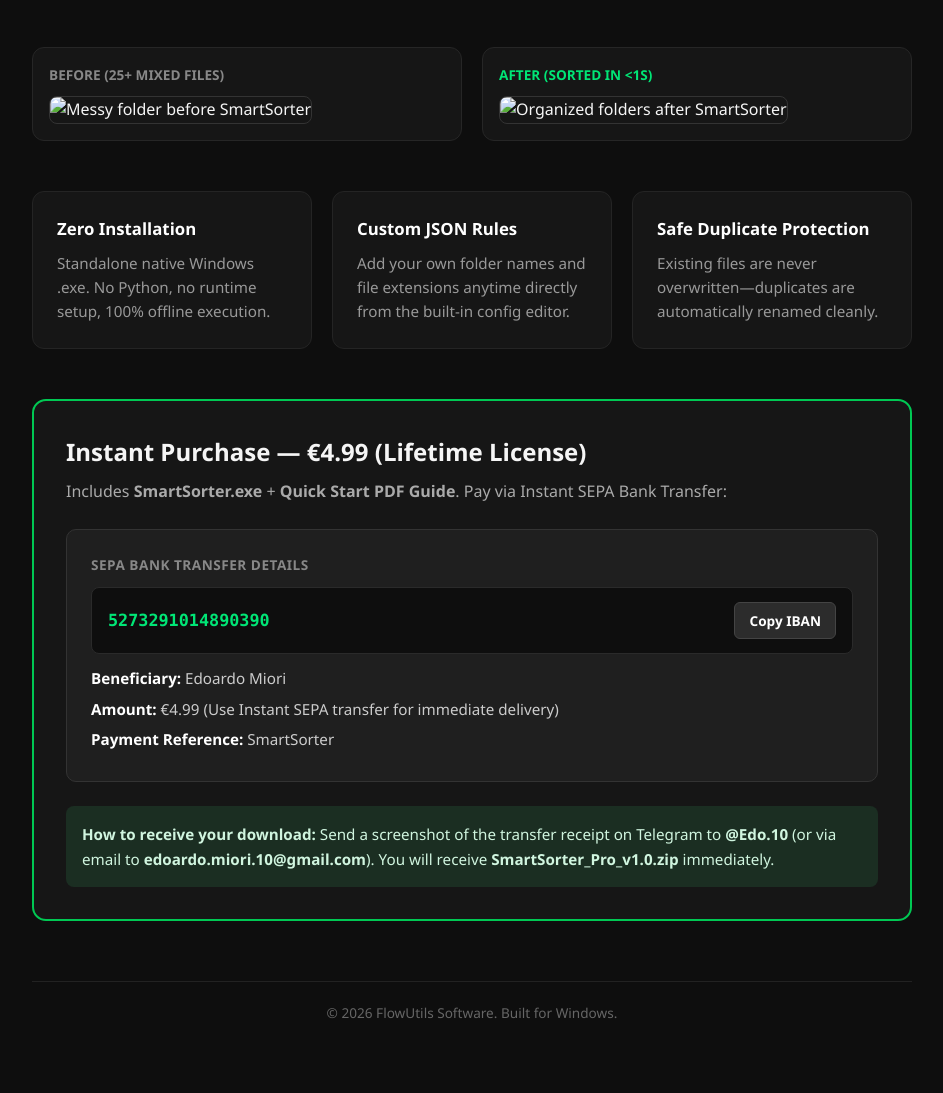
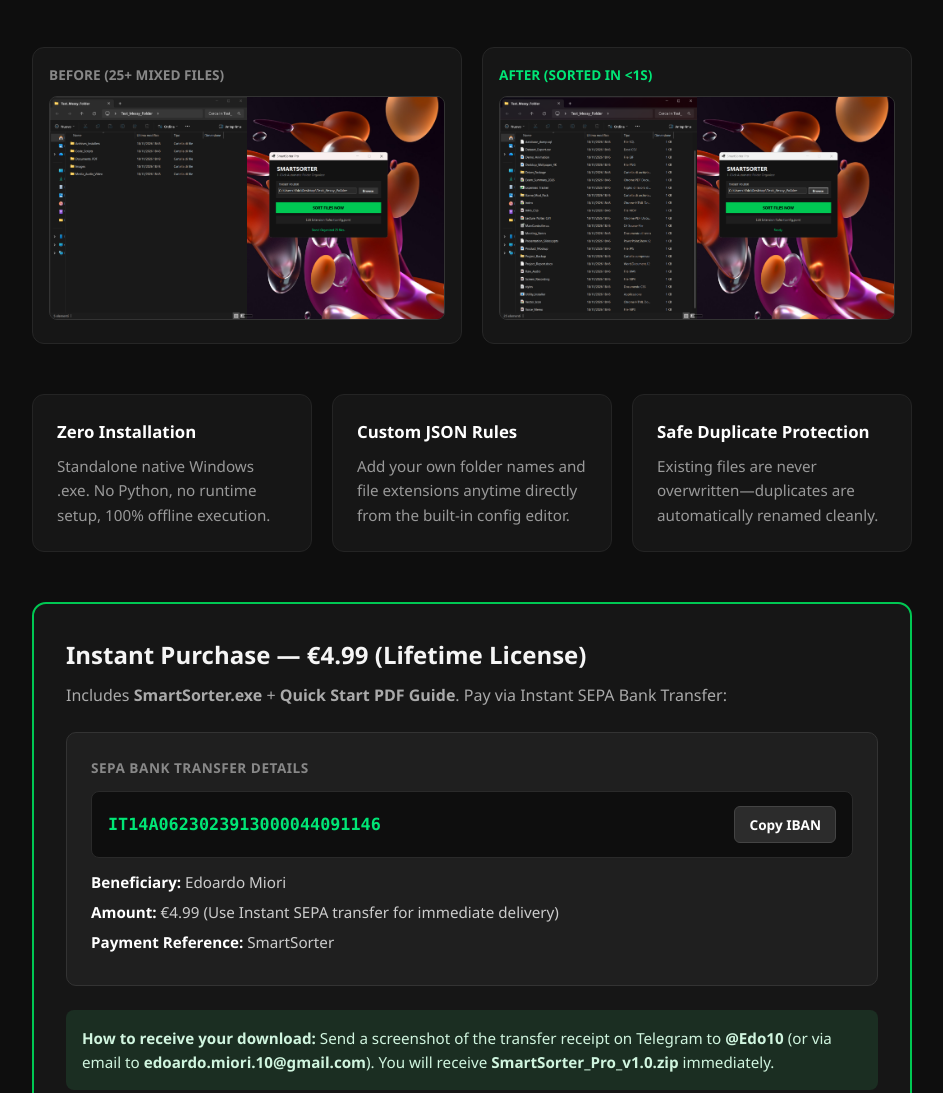
Before and after one commit to edoardomiori1-droid/FlowUtils, a plain HTML site: page index.html in a window 1280 px wide. Shown: the part 472-1565 px from the top of the page, without its empty margins (168-1111 px from the left). Before the commit the page ends 1536 px from the top, so only its background shows below. Drawn offline with Linux system fonts and the light colour scheme.

Commit message:
Update HTML structure and image references

```diff
--- a/index.html
+++ b/index.html
@@ -3,6 +3,7 @@
 <head>
   <meta charset="UTF-8" />
   <meta name="viewport" content="width=device-width, initial-scale=1.0" />
+  <meta name="robots" content="noindex, nofollow" />
   <title>SmartSorter Pro — FlowUtils</title>
   <style>
     * { box-sizing: border-box; margin: 0; padding: 0; font-family: 'Segoe UI', system-ui, sans-serif; }
@@ -57,11 +58,11 @@
     <section class="showcase">
       <div class="card">
         <div class="card-label">Before (25+ Mixed Files)</div>
-        <img src="before.jpg" alt="Messy folder before SmartSorter" />
+        <img src="before.png" alt="Messy folder before SmartSorter" />
       </div>
       <div class="card">
         <div class="card-label after">After (Sorted in &lt;1s)</div>
-        <img src="after.jpg" alt="Organized folders after SmartSorter" />
+        <img src="after.png" alt="Organized folders after SmartSorter" />
       </div>
     </section>
 
@@ -87,7 +88,7 @@
       <div class="iban-card">
         <div style="font-size: 0.85rem; text-transform: uppercase; letter-spacing: 0.5px; color: #888; font-weight: 700;">SEPA Bank Transfer Details</div>
         <div class="iban-row">
-          <span id="iban-text" class="iban-value">5273291014890390</span>
+          <span id="iban-text" class="iban-value">IT14A0623023913000044091146</span>
           <button id="copy-btn" class="copy-btn" onclick="copyIban()">Copy IBAN</button>
         </div>
         <ul class="details-list">
@@ -98,7 +99,7 @@
       </div>
 
       <div class="delivery-step">
-        <strong>How to receive your download:</strong> Send a screenshot of the transfer receipt on Telegram to <strong>@Edo.10</strong> (or via email to <strong>edoardo.miori.10@gmail.com</strong>). You will receive <strong>SmartSorter_Pro_v1.0.zip</strong> immediately.
+        <strong>How to receive your download:</strong> Send a screenshot of the transfer receipt on Telegram to <strong>@Edo10</strong> (or via email to <strong>edoardo.miori.10@gmail.com</strong>). You will receive <strong>SmartSorter_Pro_v1.0.zip</strong> immediately.
       </div>
     </section>
 
```
